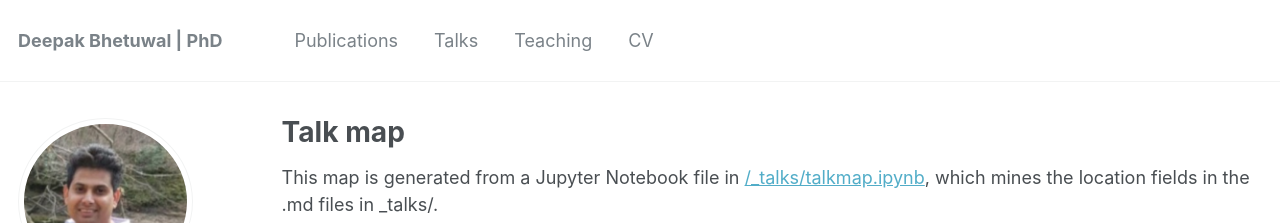
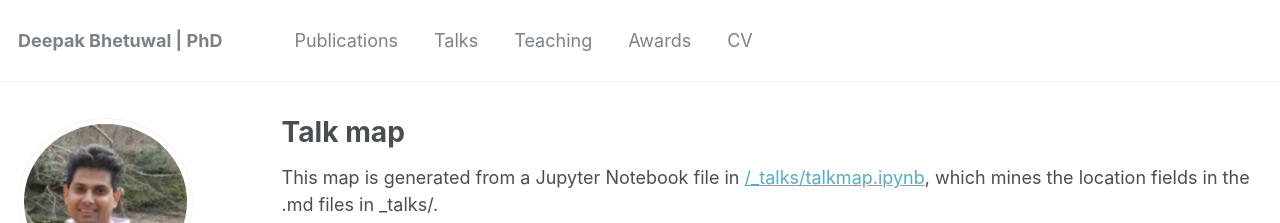
Before and after one commit to dkb208/dkb208.github.io, a Jekyll site: the page built from _pages/talkmap.html, in a window 1280 px wide and 1147 px high. Shown: the top 223 px of the window. Built offline with Jekyll 4.4.1, drawn with Linux system fonts in a browser that asks for light colours; nearby versions of some CDN libraries.

Commit message:
Update navigation.yml

```diff
--- a/_data/navigation.yml
+++ b/_data/navigation.yml
@@ -9,8 +9,8 @@ main:
   - title: "Teaching"
     url: /teaching/
 
-#  - title: "Portfolio"
-#    url: /portfolio/
+  - title: "Awards"
+    url: /portfolio/
 
 #  - title: "Blog Posts"
 #    url: /year-archive/
```
